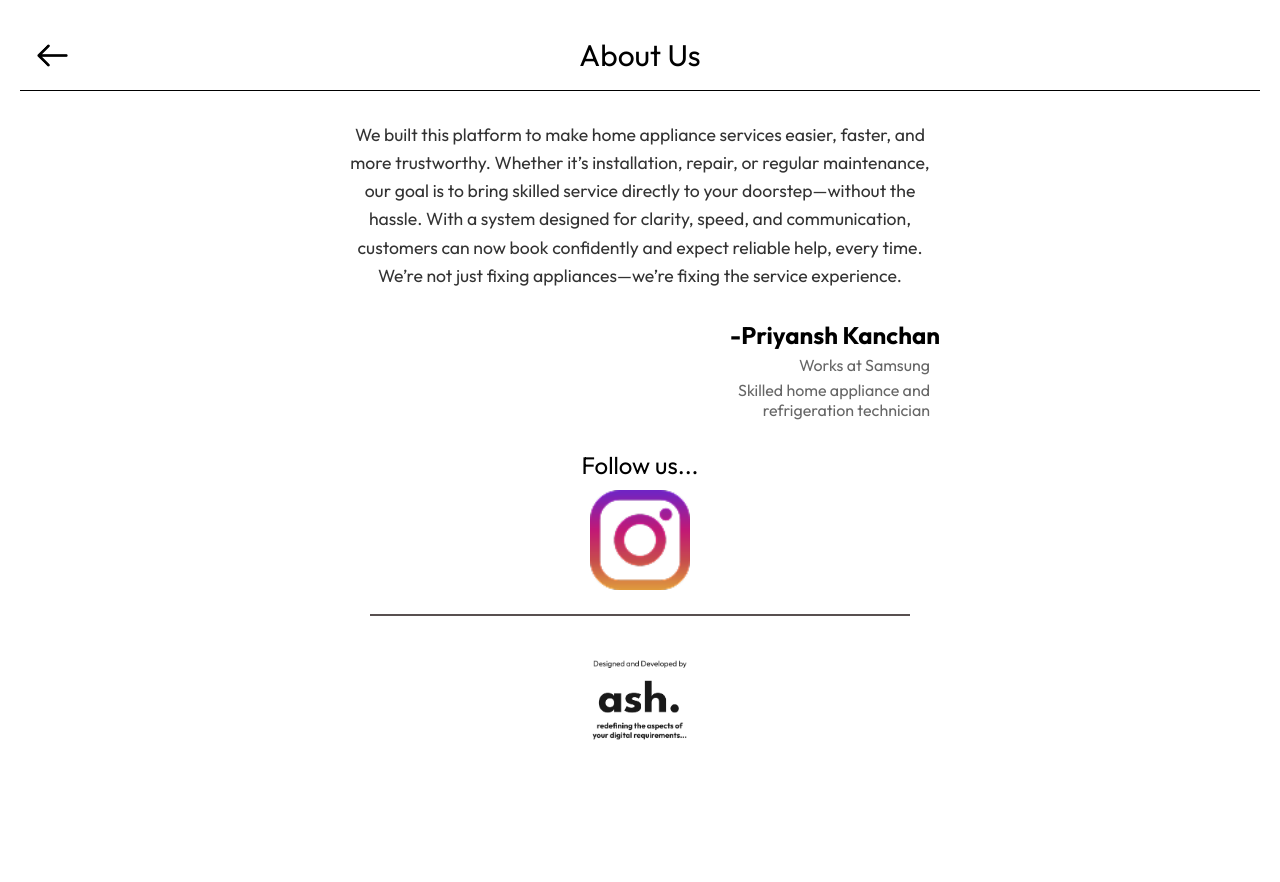
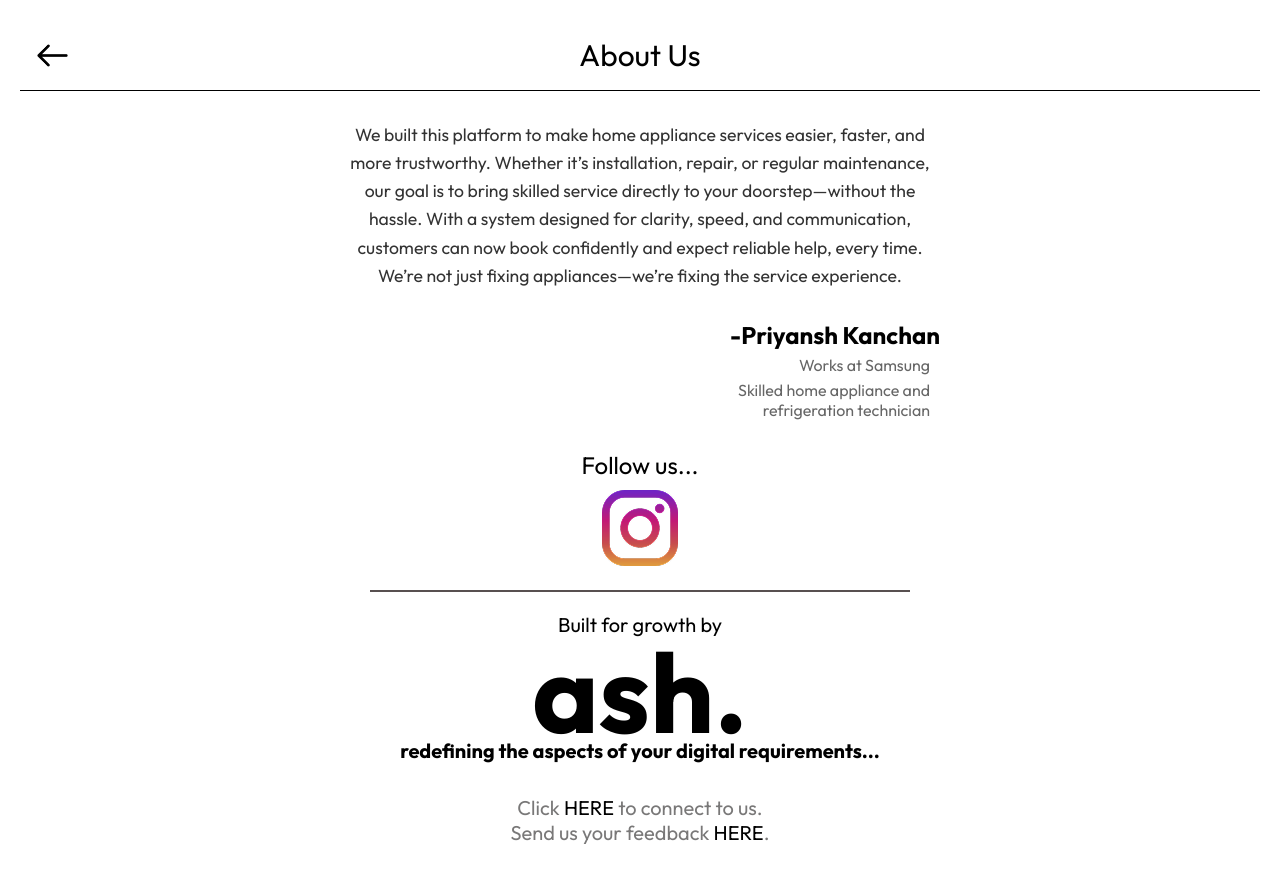
Before and after one commit to ayushthakurrrr/Technician-s-Web, a React (Vite) app: page /about in a window 1280 px wide. Shown: the top 882 px of the page. Before the commit the page ends 823 px from the top, so only its background shows below. Built offline with nearby package versions, Linux system fonts and the light colour scheme.

Commit message:
fixes in about page

```diff
--- a/src/css/about.css
+++ b/src/css/about.css
@@ -70,8 +70,8 @@
     margin-bottom: 1rem;
   }
    */
-*{
-font-family:Outfit ;
+* {
+  font-family: Outfit;
   /* text-align: center; */
 }
 .about-container {
@@ -125,7 +125,7 @@
   margin: 0px 10px;
   text-align: end;
   margin-bottom: 30px;
-    padding-inline-start: 44PX;
+  padding-inline-start: 44px;
 }
 
 .follow-us p {
@@ -134,7 +134,7 @@
 }
 
 .instagram-icon {
-    width: 100px;
+  width: 4.75rem;
   cursor: pointer;
 }
 
@@ -147,22 +147,45 @@
 .developer-section {
   text-align: center;
   cursor: pointer;
+  color: #000;
 }
 
 .developer-text {
-    font-size: 0.8rem;
-    color: #777;
+  font-size: 1.25rem;
 }
 
-  .developer-logo {
-    width: 300px;
+.ash-logo {
+  /* width: 300px;
   /* margin: 10px 0; */
-    padding: 10px;
+  /* padding: 10px; */
+  font-size: 7rem;
+  font-weight: 700;
+  margin: -1rem auto 0 auto;
 }
 
 .developer-subtext {
-    font-size: 0.7rem;
-    color: #999;
+  font-size: 1.25rem;
+  font-weight: 700;
+  margin-top: -1.5rem;
+}
+
+.connect-link-text,
+.feedback-link-text {
+  color: #797878;
+  text-decoration: none;
+  font-size: 1.25rem;
+  font-weight: 400;
+}
+
+.connect-feedback-section {
+  margin-top: 2rem;
+}
+
+.connect-link-text a,
+.feedback-link-text a {
+  color: #000;
+  text-decoration: none;
+  font-size: 1.25rem;
 }
 
 /* Responsive Design */
@@ -188,16 +211,14 @@
   .owner-description {
     font-size: 1rem;
   }
-    .owner-description{
+  .owner-description {
     padding-inline-start: 300px;
   }
 
-    .developer-logo {
+  .ash-logo {
     width: 320px;
   }
   /* .about-content {
     text-align: end;
 } */
-
-
 }
--- a/src/pages/About.jsx
+++ b/src/pages/About.jsx
@@ -1,53 +1,4 @@
-// import React from "react";
-// import { useNavigate } from "react-router-dom";
-// import "../css/About.css";
 
-// // import ashImage from "../public/images/ash-logo.png"; // replace with your path
-// // import profilePic from "../public/images/profile.jpeg"; // replace with your path
-
-// // Use public URLs directly
-
-// const ashImage = "/images/ash-logo.png";
-// const profilePic = "/images/profile.jpeg";
-
-// const About = () => {
-//   const navigate = useNavigate();
-
-//   return (
-//     <div className="about-container">
-//       {/* Header */}
-//       <div className="about-header">
-//         <span className="back-arrow" onClick={() => navigate(-1)}>&larr;</span>
-//         <h1>About Us</h1>
-//       </div>
-
-//       <hr className="separator" />
-
-//       {/* Profile Section */}
-//       <div className="profile-section">
-//         <img src={profilePic} alt="Priyansh Kanchan" className="profile-pic" />
-//         <h2>Priyansh Kanchan</h2>
-//         <p className="work-title">Works at Samsung</p>
-//       </div>
-
-//       <hr className="separator" />
-
-//       {/* About Description */}
-//       <div className="description-section">
-//         <p>
-//           I am certified in appliance repair and service management, specializing in Samsung products. I manage service operations for various appliances like TVs, fridges, washing machines, and more with quality assurance and customer satisfaction.
-//         </p>
-
-//         <div className="image-block">
-//           <img src={ashImage} alt="ASH" className="logo-img" />
-//           <p className="image-caption">ASH Certified Technician</p>
-//         </div>
-//       </div>
-//     </div>
-//   );
-// };
-
-// export default About;
 
 import React from "react";
 import { useNavigate } from "react-router-dom"; // Import navigation hook
@@ -102,15 +53,24 @@
         <hr className="divider" />
 
         <div className="developer-section" onClick={handleWebsiteClick}>
-          {/* <p className="developer-text">Designed and Developed by</p> */}
-          <img
+          <p className="developer-text">Built for growth by</p>
+          {/* <img
             src="/images/ash-logo.png"
-            alt="Developer Logo"
-            className="developer-logo"
-          />
-          {/* <p className="developer-subtext">
+            alt="ash. Logo"
+            className="ash-logo"
+          /> */}
+          <p className="ash-logo">ash.</p>
+          <p className="developer-subtext">
             redefining the aspects of your digital requirements...
-          </p> */}
+          </p>
+          <div className="connect-feedback-section">
+            <p className="connect-link-text">
+              Click <a href="https://ashservices.space" target="_blank">HERE</a> to connect to us.
+            </p>
+            <p className="feedback-link-text">
+              Send us your feedback <a href="ashservices.space/feedback" target="_blank">HERE</a>.
+            </p>
+          </div>
         </div>
       </div>
     </div>
```
Also changed, not shown: public/images/ash-logo.png. Lines whose indentation alone changed are shown as unchanged.
